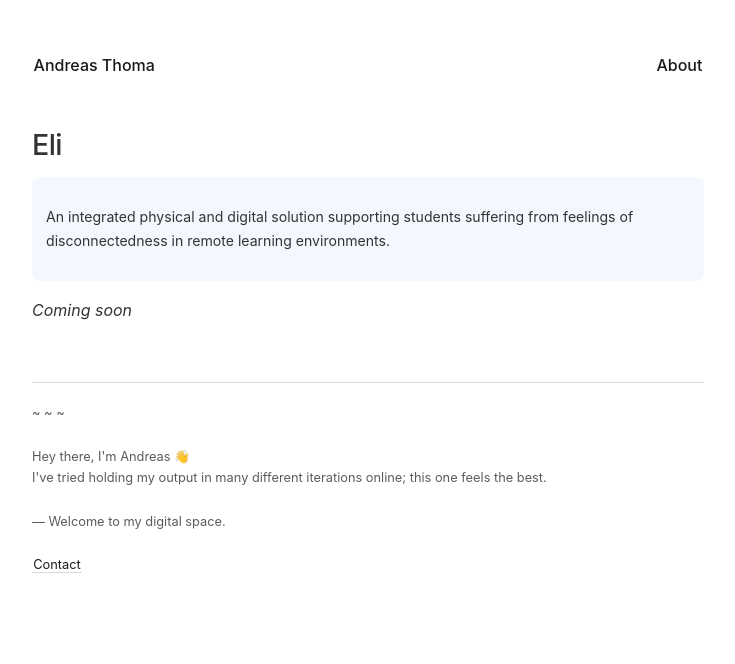
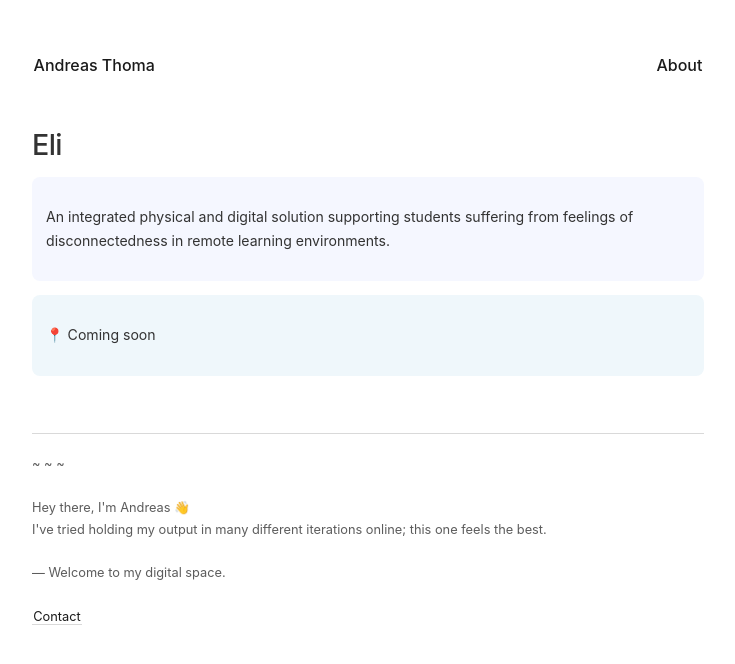
Before and after one commit to andreeeeaaaaas/my-digital-space, a Jekyll site: the page built from _pages/projects/eli.md, in a window 1280 px wide. Shown: the top 664 px of the page, without its empty margins (272-1007 px from the left). Built offline with Jekyll 4.4.1, drawn with Linux system fonts in a browser that asks for light colours.

Commit message:
Moved projects to a project folder structure

```diff
--- a/_pages/eli.md
+++ b/_pages/projects/eli.md
@@ -4,4 +4,4 @@ title: Eli
 permalink: /eli
 ---
 <p class="callout">An integrated physical and digital solution supporting students suffering from feelings of disconnectedness in remote learning environments.</p>
-*Coming soon*
+<p class="callout callout-blue">📍 Coming soon</p>
--- a/_sass/_style.scss
+++ b/_sass/_style.scss
@@ -93,6 +93,9 @@ hr {
   background: #f5f7ff;
   border-radius: 8px;
   font-size: 0.88em;
+}
+.callout-blue {
+  background: #EFF7FB;
 }
 
 /* Headings */
```
Also changed, not shown: _pages/projects/making accessibility conformance easier.md (renamed from _pages/making accessibility conformance easier.md, +2 -2 lines), _pages/projects/codesigning-consent.md (renamed from _pages/codesigning-consent.md), 6 other files.
